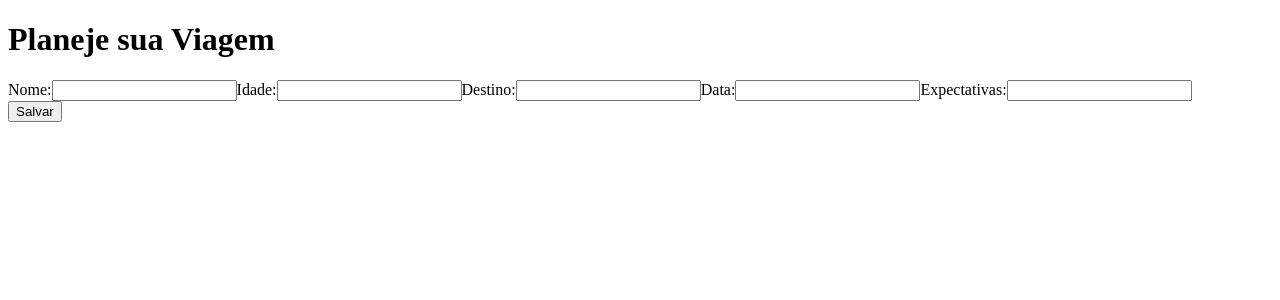
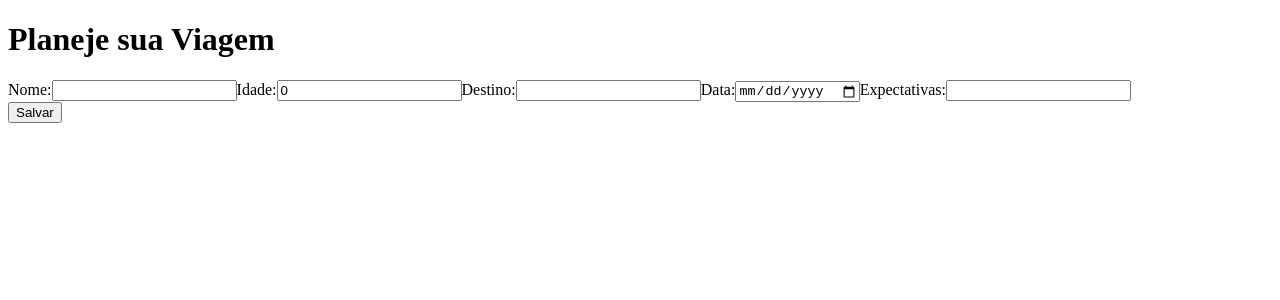
Before and after one commit to NayraGuerreiro/projetoviagem-front, a React (Create React App) app: page /form in a window 1280 px wide. Shown: the top 300 px of the page. Built offline with nearby package versions, Linux system fonts and the light colour scheme.

Commit message:
criação input form

```diff
--- a/src/pages/Form.js
+++ b/src/pages/Form.js
@@ -1,25 +1,48 @@
+import { useState } from "react";
 import { Link } from "react-router-dom";
-import api from "../utils/api";
+
 function Form() {
+  const [form, setForm] = useState({
+    nome: "",
+    idade: 0,
+    destino: "",
+    data: "",
+    expectativas: "",
+  });
+
   return (
     <div>
       <h1>Planeje sua Viagem</h1>
 
       <form>
         <label htmlFor="input-form-nome">Nome:</label>
-        <input id="input-form-nome" />
+        <input id="input-form-nome" name="nome" value={form.name} />
 
         <label htmlFor="input-form-idade">Idade:</label>
-        <input id="input-form-idade" />
+        <input
+          id="input-form-idade"
+          type="number"
+          name="idade"
+          value={form.idade}
+        />
 
         <label htmlFor="input-form-destino">Destino:</label>
-        <input id="input-form-destino" />
+        <input id="input-form-destino" name="destino" value={form.destino} />
 
         <label htmlFor="input-form-quando">Data:</label>
-        <input id="input-form-quando" />
+        <input
+          id="input-form-quando"
+          type="date"
+          name="data"
+          value={form.data}
+        />
 
         <label htmlFor="input-form-expectativas">Expectativas:</label>
-        <input id="input-form-expectativas" />
+        <input
+          id="input-form-expectativas"
+          name="expectativas"
+          value={form.expectativas}
+        />
       </form>
 
       <Link>
```
